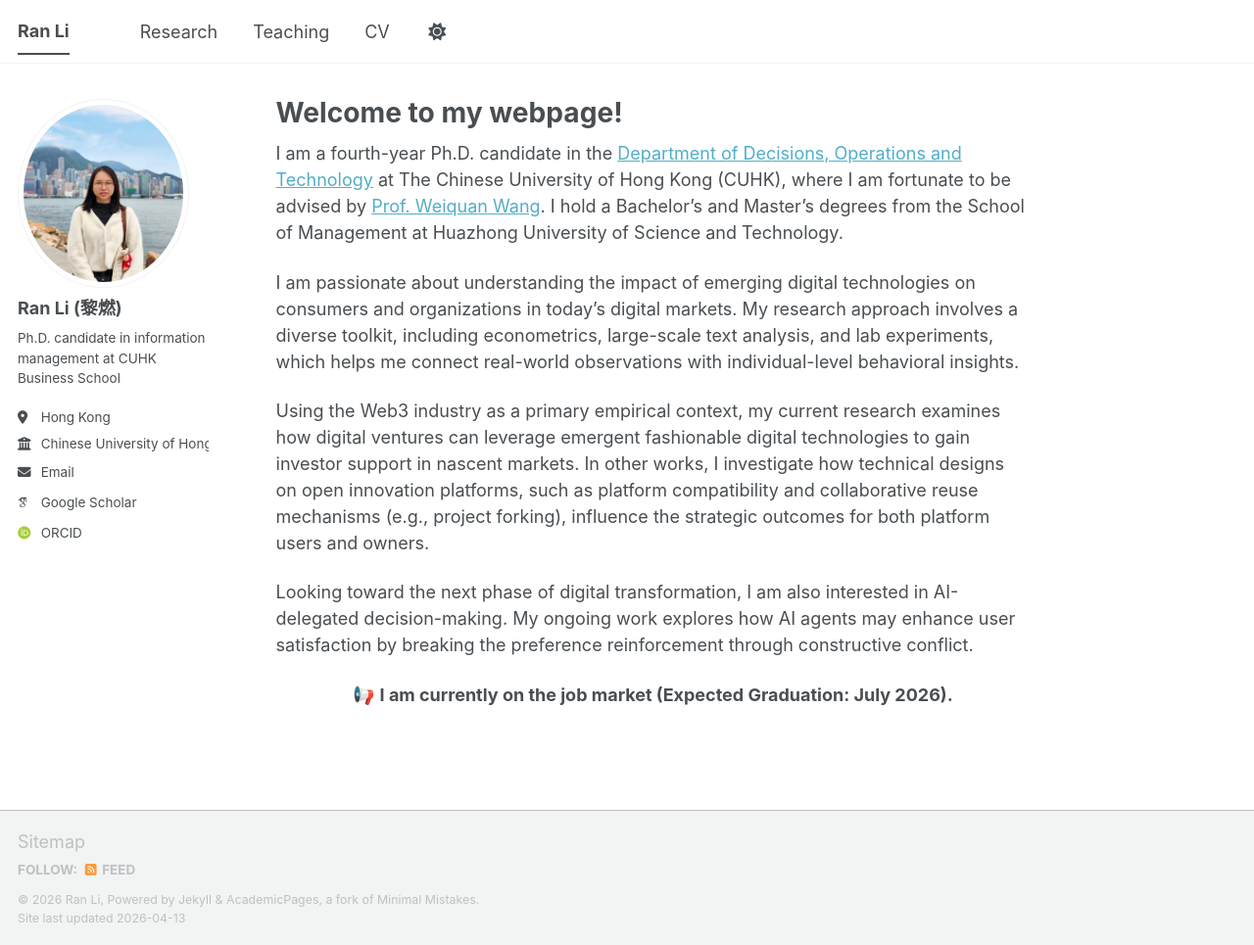
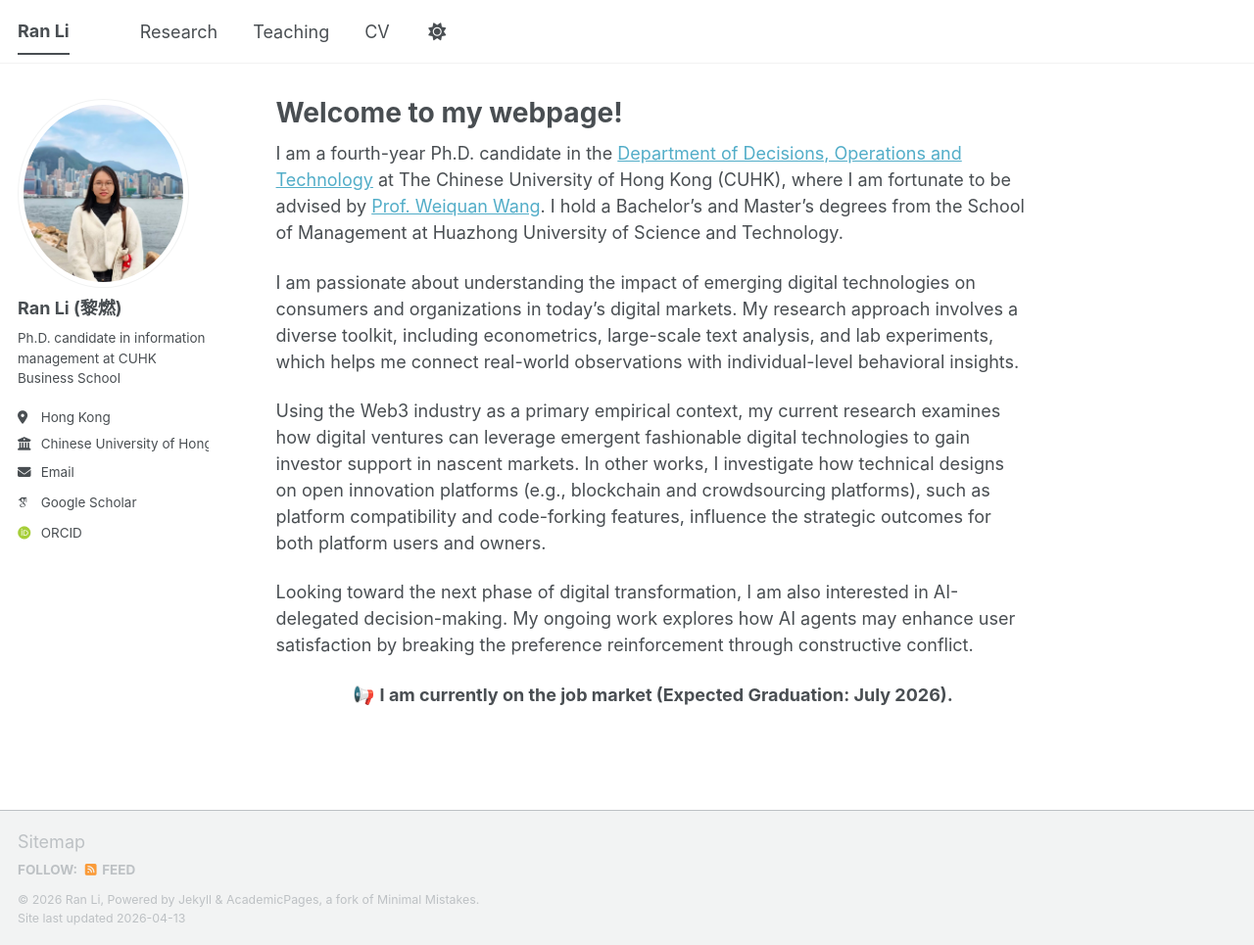
Before and after one commit to elaine-ran-li/elaine-ran-li.github.io, a Jekyll site: the page built from _pages/about.md, in a window 1280 px wide and 965 px high. Shown: the whole window at 98% size. Built offline with Jekyll 4.4.1, drawn with Linux system fonts in a browser that asks for light colours; some web fonts are replaced; a script bundle is joined from its source files by our own code; library files that are not in the unit come from our copies.

Commit message:
Update about.md

```diff
--- a/_pages/about.md
+++ b/_pages/about.md
@@ -11,7 +11,7 @@
 
 I am passionate about understanding the impact of emerging digital technologies on consumers and organizations in today's digital markets. My research approach involves a diverse toolkit, including econometrics, large-scale text analysis, and lab experiments, which helps me connect real-world observations with individual-level behavioral insights.
 
-Using the Web3 industry as a primary empirical context, my current research examines how digital ventures can leverage emergent fashionable digital technologies to gain investor support in nascent markets. In other works, I investigate how technical designs on open innovation platforms, such as platform compatibility and collaborative reuse mechanisms (e.g., project forking), influence the strategic outcomes for both platform users and owners.
+Using the Web3 industry as a primary empirical context, my current research examines how digital ventures can leverage emergent fashionable digital technologies to gain investor support in nascent markets. In other works, I investigate how technical designs on open innovation platforms (e.g., blockchain and crowdsourcing platforms), such as platform compatibility and code-forking features, influence the strategic outcomes for both platform users and owners.
 
 Looking toward the next phase of digital transformation, I am also interested in AI-delegated decision-making. My ongoing work explores how AI agents may enhance user satisfaction by breaking the preference reinforcement through constructive conflict.
 
```
